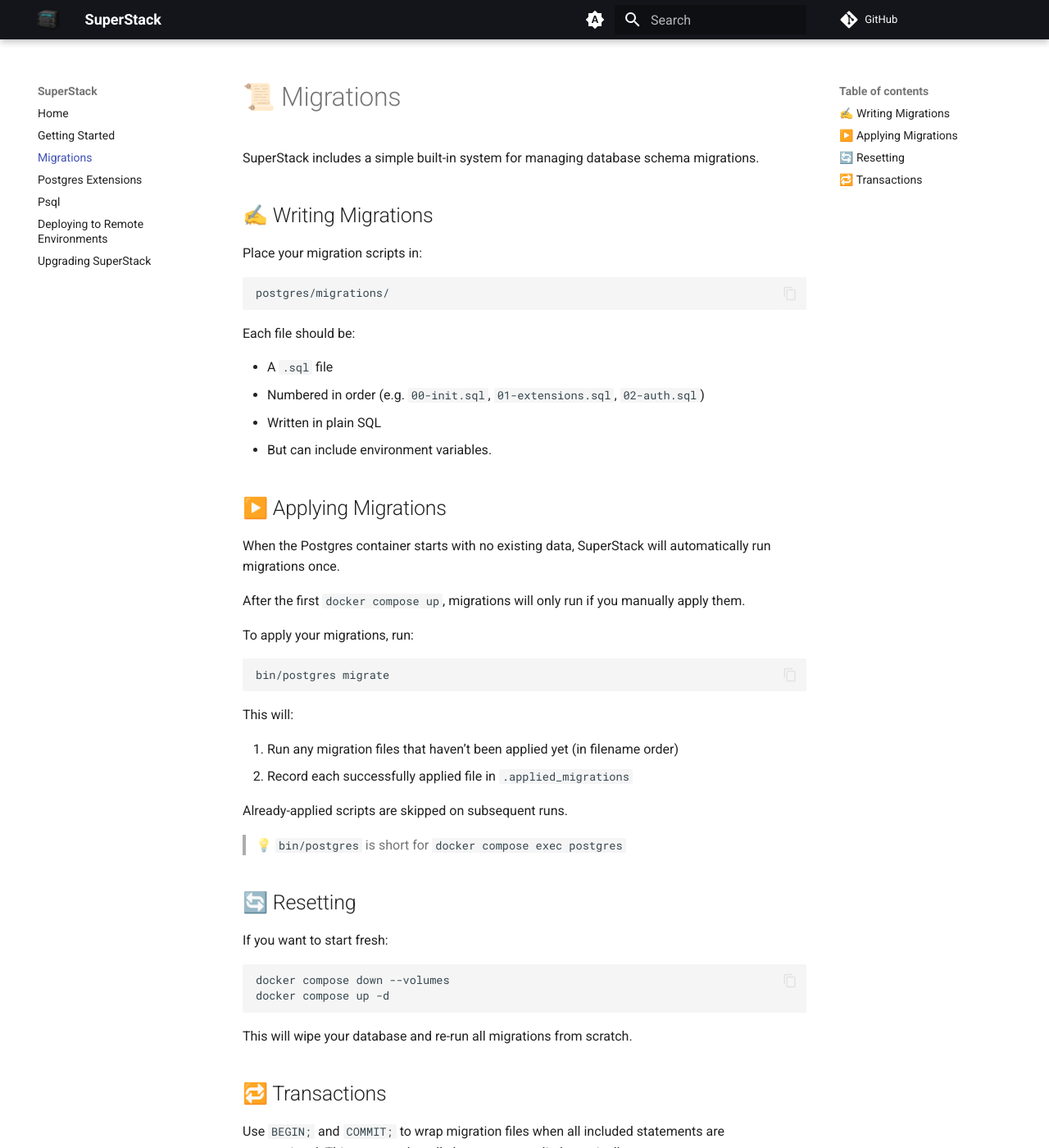
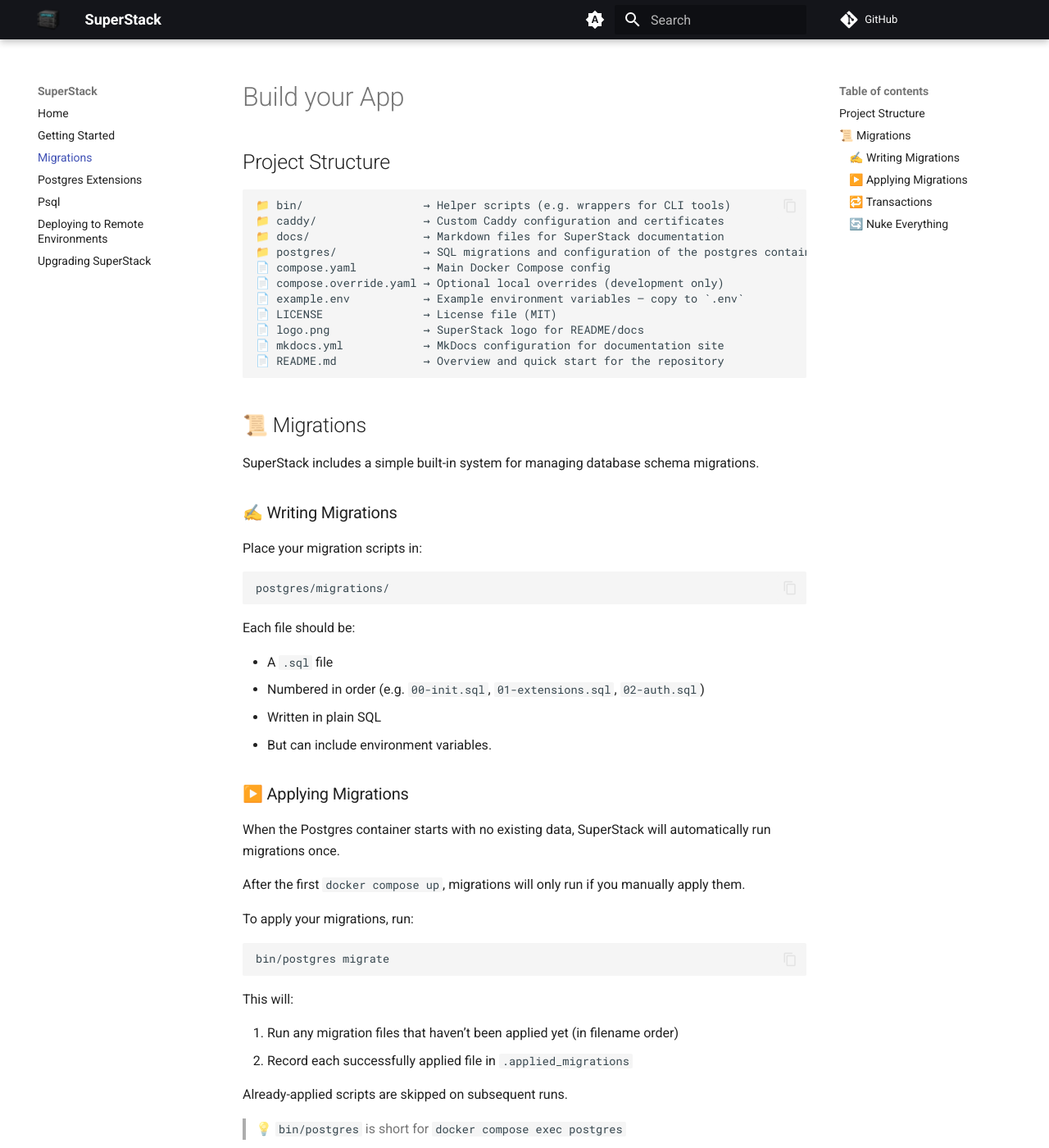
Before and after one commit to explodinglabs/superstack.docs, an MkDocs documentation site: the page built from docs/migrations.md, in a window 1280 px wide and 1400 px high. Shown: the whole window at 82% size. Built offline with MkDocs 1.6.1 and Material for MkDocs 9.7.7, drawn with Linux system fonts in a browser that asks for light colours; comment, search, counter and statistics services are not loaded; some of the changed text lies outside the part shown.

Commit message:
Adjust migrations doc

````diff
--- a/docs/migrations.md
+++ b/docs/migrations.md
@@ -1,9 +1,27 @@
-# 📜 Migrations
+# Build your App
+
+## Project Structure
+
+```
+📁 bin/                  → Helper scripts (e.g. wrappers for CLI tools)
+📁 caddy/                → Custom Caddy configuration and certificates
+📁 docs/                 → Markdown files for SuperStack documentation
+📁 postgres/             → SQL migrations and configuration of the postgres container
+📄 compose.yaml          → Main Docker Compose config
+📄 compose.override.yaml → Optional local overrides (development only)
+📄 example.env           → Example environment variables — copy to `.env`
+📄 LICENSE               → License file (MIT)
+📄 logo.png              → SuperStack logo for README/docs
+📄 mkdocs.yml            → MkDocs configuration for documentation site
+📄 README.md             → Overview and quick start for the repository
+```
+
+## 📜 Migrations
 
 SuperStack includes a simple built-in system for managing database schema
 migrations.
 
-## ✍️ Writing Migrations
+### ✍️ Writing Migrations
 
 Place your migration scripts in:
 
@@ -18,7 +36,7 @@
 - Written in plain SQL
 - But can include environment variables.
 
-## ▶️ Applying Migrations
+### ▶️ Applying Migrations
 
 When the Postgres container starts with no existing data, SuperStack will
 automatically run migrations once.
@@ -41,18 +59,7 @@
 
 > 💡 `bin/postgres` is short for `docker compose exec postgres`
 
-## 🔄 Resetting
-
-If you want to start fresh:
-
-```sh
-docker compose down --volumes
-docker compose up -d
-```
-
-This will wipe your database and re-run all migrations from scratch.
-
-## 🔁 Transactions
+### 🔁 Transactions
 
 Use `BEGIN;` and `COMMIT;` to wrap migration files when all included
 statements are transactional. This ensures that all changes are applied
@@ -101,3 +108,13 @@
 DISCARD ALL
 LOAD
 ```
+
+### 🔄 Nuke Everything
+
+If you want to start fresh, wipe your database and re-run all migrations from
+scratch:
+
+```sh
+docker compose down --volumes
+docker compose up -d
+```
````
Also changed, not shown: docs/gettingstarted.md (+2 -0 lines), docs/index.md (+7 -0 lines).
